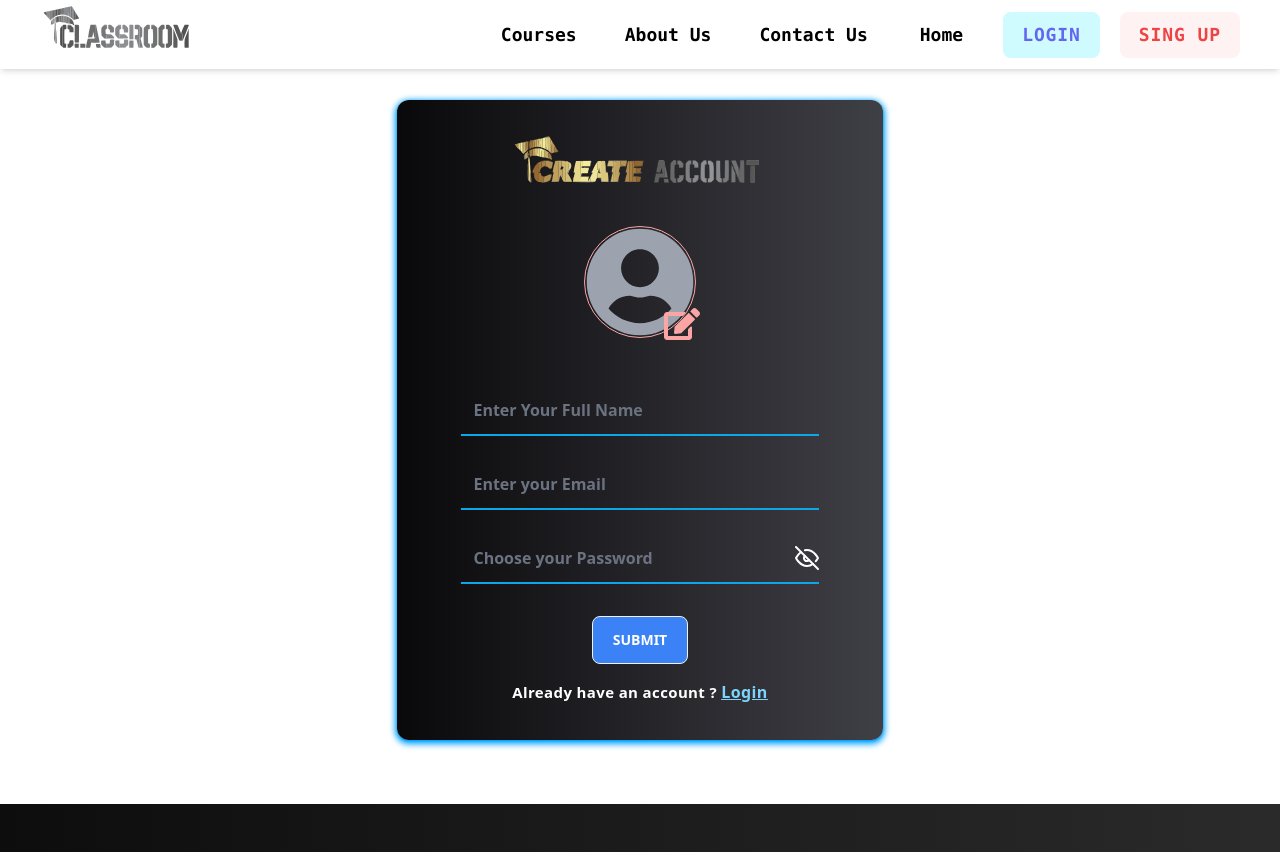
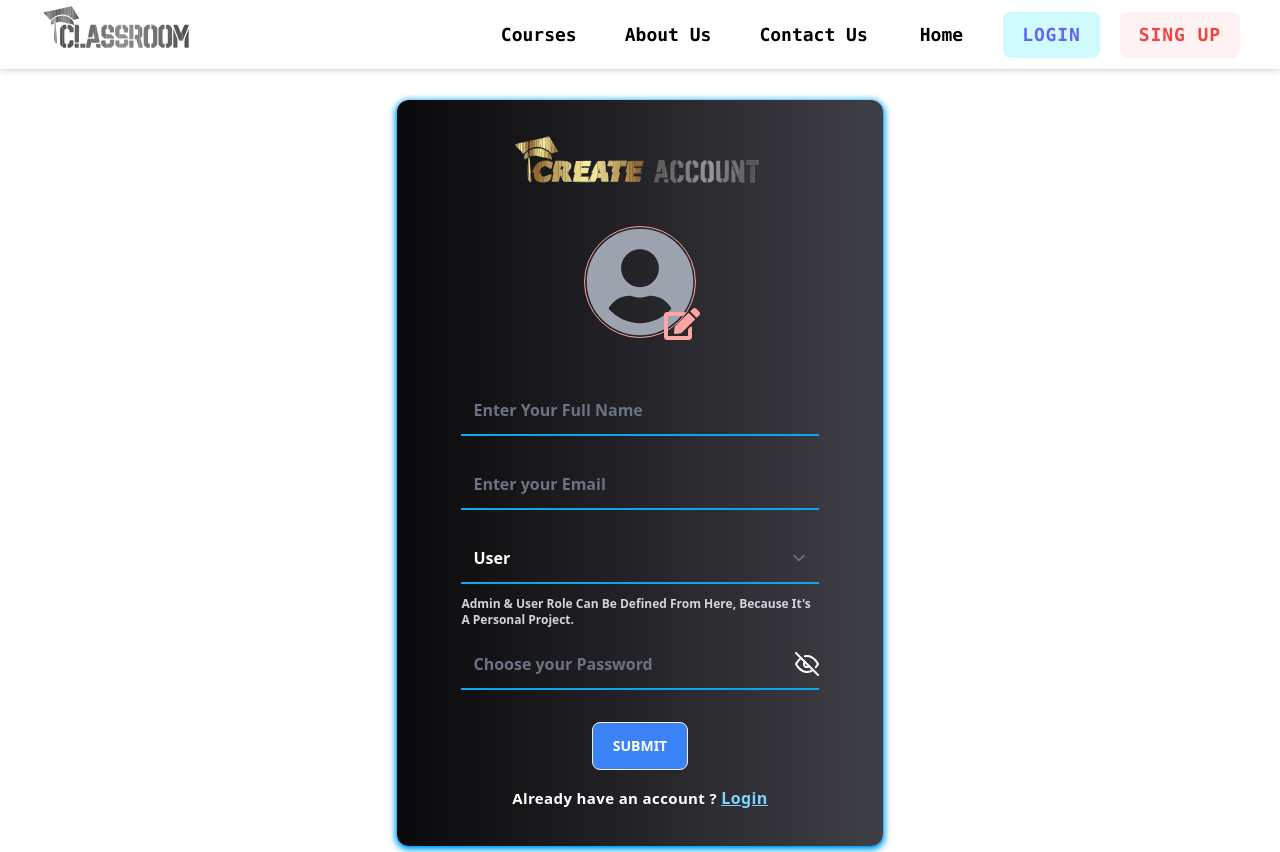
Before and after one commit to Sohel-786/LMS, a React (Vite) app in the folder client/: page /signup in a window 1280 px wide. Shown: the top 852 px of the page. Built offline with nearby package versions, Linux system fonts and the light colour scheme; no server answers.

Commit message:
Small Fix

```diff
--- a/client/src/pages/Signup.jsx
+++ b/client/src/pages/Signup.jsx
@@ -20,6 +20,7 @@ function SignUp() {
     fullname: "",
     password: "",
     avatar: "",
+    role: "USER",
   });
 
   function handlePassView() {
@@ -38,6 +39,7 @@ function SignUp() {
       !signupDetails.email ||
       !signupDetails.password ||
       !signupDetails.avatar ||
+      !signupDetails.role ||
       !signupDetails.fullname
     ) {
       toast.error("Please Fill all the field");
@@ -67,11 +69,19 @@ function SignUp() {
     formData.append("email", signupDetails.email);
     formData.append("password", signupDetails.password);
     formData.append("avatar", signupDetails.avatar);
+    formData.append("role", signupDetails.role);
 
     const res = await dispatch(createUser(formData));
 
     if (res?.payload?.data?.success) {
       navigate("/");
+      setSignupDetails({
+        email: "",
+        fullname: "",
+        password: "",
+        avatar: "",
+        role: "USER",
+      })
     }
   }
 
@@ -146,6 +156,20 @@ function SignUp() {
             placeholder="Enter your Email"
           />
 
+          <select
+            onChange={handleChange}
+            name="role"
+            className="w-[95%] sm:w-[80%] px-3 py-3 bg-transparent border-t-0 border-l-0 border-r-0 border-b-[2px] focus:ring-0 focus:border-sky-500 border-sky-500 focus:outline-none placeholder:font-semibold font-bold my-3"
+          >
+            <option value="USER" className="text-black">User</option>
+            <option value="ADMIN" className="text-black">Admin</option>
+          </select>
+
+          <p className="text-xs w-[80%] font-semibold text-gray-300">
+            Admin & User Role Can Be Defined From Here, Because It's A Personal
+            Project.
+          </p>
+
           <div className="w-[95%] sm:w-[80%] bg-transparent border-b-[2px] border-sky-500 my-3 flex justify-center items-center">
             <input
               onChange={handleChange}
@@ -173,7 +197,10 @@ function SignUp() {
             )}
           </div>
 
-          <button aria-label="Submit Details" className="btn text-white py-2 px-5 rounded-lg transition-all duration-300 bg-blue-500 font-bold hover:bg-blue-600 focus:scale-110 hover:scale-110 mt-5">
+          <button
+            aria-label="Submit Details"
+            className="btn text-white py-2 px-5 rounded-lg transition-all duration-300 bg-blue-500 font-bold hover:bg-blue-600 focus:scale-110 hover:scale-110 mt-5"
+          >
             Submit
           </button>
           <p className="font-bold text-[15px] tracking-wide my-4">
```
Also changed, not shown: 2 other files (tests, documents, lock files or other folders).
